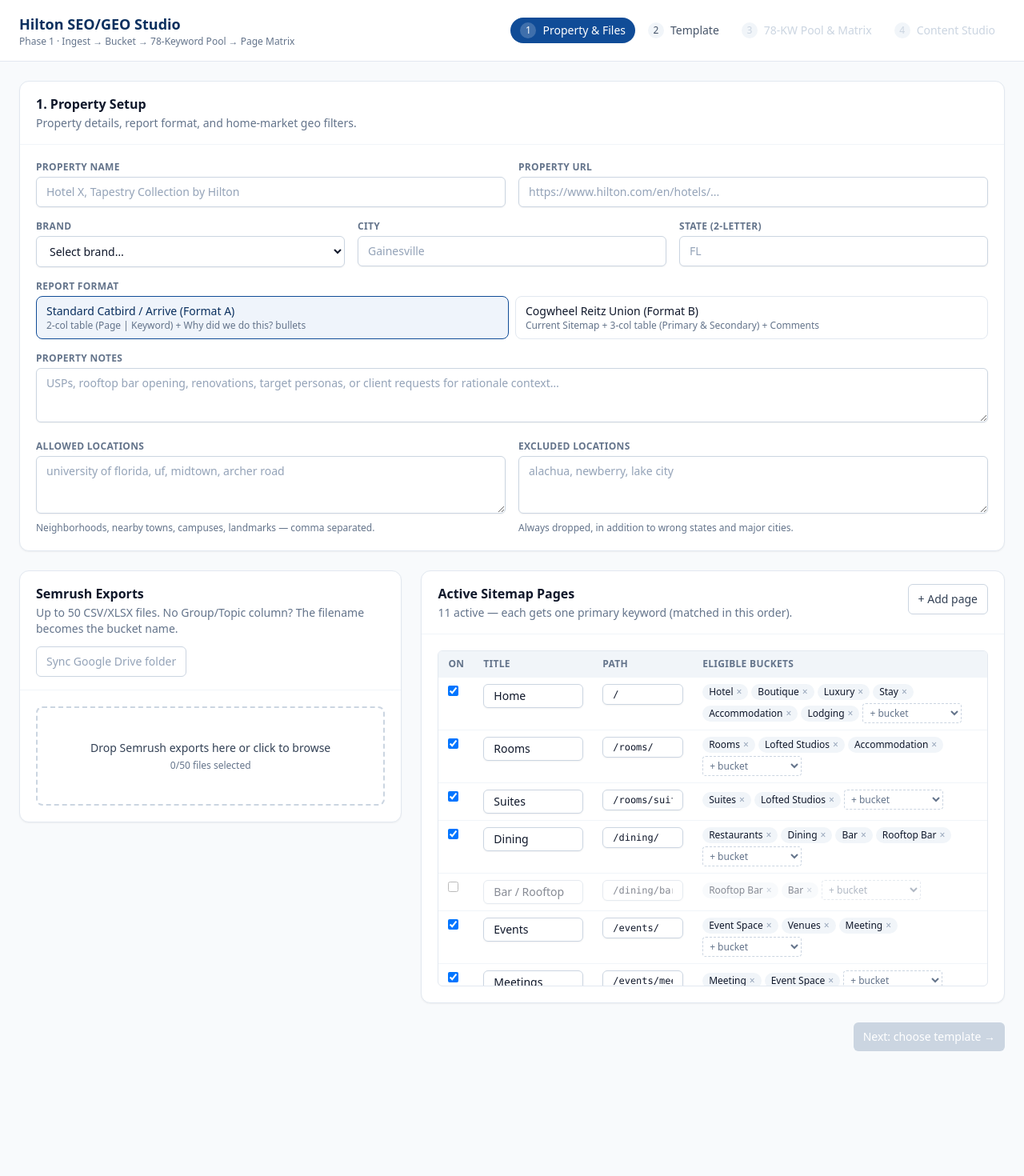
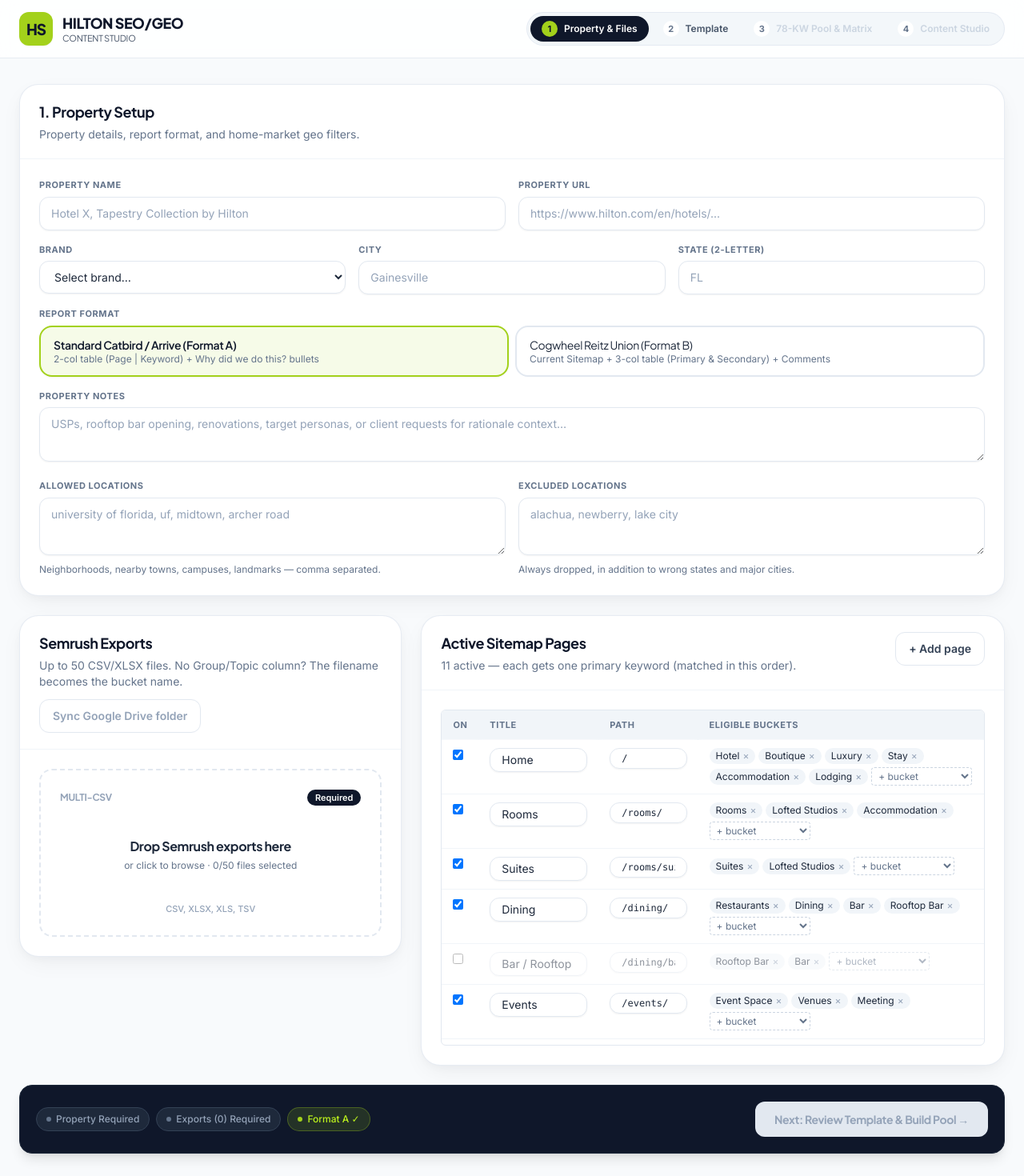
Before and after one commit to nurunnobejisan/Cogwheel-SEO-Templates, a Next.js app: page / in a window 1280 px wide. Shown: the top 1470 px of the page at 80% size. Before the commit the page ends 1338 px from the top, so only its background shows below. Built offline with nearby package versions, Linux system fonts and the light colour scheme.

Commit message:
feat: apply Razib Marketing studio visual theme & hospitality SEO exclusion rules

```diff
--- a/src/app/globals.css
+++ b/src/app/globals.css
@@ -3,20 +3,31 @@
 @tailwind utilities;
 
 body {
-  @apply bg-slate-50 text-slate-900 antialiased;
+  background-color: #f8fafc;
+}
+
+h1, h2, h3, .font-display {
+  font-family: var(--font-jakarta), system-ui, sans-serif;
+  letter-spacing: -0.025em;
+}
+
+.glass-nav {
+  background: rgba(255, 255, 255, 0.85);
+  backdrop-filter: blur(12px);
+  -webkit-backdrop-filter: blur(12px);
 }
 
 @layer components {
   .input {
-    @apply w-full rounded-md border border-slate-300 bg-white px-3 py-2 text-sm shadow-sm placeholder:text-slate-400 focus:border-hilton focus:outline-none focus:ring-2 focus:ring-hilton/20;
+    @apply w-full rounded-xl border border-slate-200 bg-white px-3.5 py-2.5 text-sm shadow-sm placeholder:text-slate-400 transition focus:border-brand focus:outline-none focus:ring-2 focus:ring-brand/25;
   }
   .label {
-    @apply mb-1 block text-xs font-semibold uppercase tracking-wide text-slate-500;
+    @apply mb-1.5 block text-[11px] font-bold uppercase tracking-wider text-slate-500;
   }
   .th {
-    @apply sticky top-0 z-10 bg-slate-100 px-3 py-2 text-left text-xs font-semibold uppercase tracking-wide text-slate-500;
+    @apply sticky top-0 z-10 bg-slate-100/95 px-3.5 py-2.5 text-left text-[11px] font-bold uppercase tracking-wider text-slate-500 backdrop-blur-sm;
   }
   .td {
-    @apply border-t border-slate-100 px-3 py-2 align-top text-sm;
+    @apply border-t border-slate-100 px-3.5 py-2.5 align-top text-sm;
   }
 }
--- a/src/app/layout.tsx
+++ b/src/app/layout.tsx
@@ -1,15 +1,19 @@
 import type { Metadata } from "next";
+import { Inter, Plus_Jakarta_Sans } from "next/font/google";
 import "./globals.css";
 
+const inter = Inter({ subsets: ["latin"], variable: "--font-inter" });
+const jakarta = Plus_Jakarta_Sans({ subsets: ["latin"], weight: ["400", "500", "600", "700", "800"], variable: "--font-jakarta" });
+
 export const metadata: Metadata = {
-  title: "Hilton SEO/GEO Studio",
+  title: "Hilton SEO/GEO Studio | Razib Marketing",
   description: "78-keyword pool builder, page-to-keyword approval matrix and Hilton content studio.",
 };
 
 export default function RootLayout({ children }: { children: React.ReactNode }) {
   return (
-    <html lang="en">
-      <body>{children}</body>
+    <html lang="en" className={`${inter.variable} ${jakarta.variable}`}>
+      <body className="font-sans text-slate-800 antialiased selection:bg-brand selection:text-slate-900">{children}</body>
     </html>
   );
 }
--- a/src/components/SetupStep.tsx
+++ b/src/components/SetupStep.tsx
@@ -60,21 +60,21 @@ export function PropertySetup({
             <button
               type="button"
               onClick={() => onTemplateChange("A")}
-              className={`rounded-lg border px-3 py-2 text-left text-sm transition ${
-                template === "A" ? "border-hilton bg-hilton-light/70 font-medium text-hilton-dark" : "border-slate-200 hover:border-slate-300"
+              className={`rounded-2xl border-2 px-4 py-3 text-left text-sm transition-all ${
+                template === "A" ? "border-brand bg-brand-50 font-semibold text-slate-900 shadow-sm" : "border-slate-200 hover:border-brand/60"
               }`}
             >
-              <div>Standard Catbird / Arrive (Format A)</div>
+              <div className="font-display">Standard Catbird / Arrive (Format A)</div>
               <div className="text-xs font-normal text-slate-500">2-col table (Page | Keyword) + Why did we do this? bullets</div>
             </button>
             <button
               type="button"
               onClick={() => onTemplateChange("B")}
-              className={`rounded-lg border px-3 py-2 text-left text-sm transition ${
-                template === "B" ? "border-hilton bg-hilton-light/70 font-medium text-hilton-dark" : "border-slate-200 hover:border-slate-300"
+              className={`rounded-2xl border-2 px-4 py-3 text-left text-sm transition-all ${
+                template === "B" ? "border-brand bg-brand-50 font-semibold text-slate-900 shadow-sm" : "border-slate-200 hover:border-brand/60"
               }`}
             >
-              <div>Cogwheel Reitz Union (Format B)</div>
+              <div className="font-display">Cogwheel Reitz Union (Format B)</div>
               <div className="text-xs font-normal text-slate-500">Current Sitemap + 3-col table (Primary &amp; Secondary) + Comments</div>
             </button>
           </div>
@@ -146,15 +146,28 @@ export function Dropzone({ files, onChange }: { files: File[]; onChange: (f: Fil
           setOver(false);
           addFiles(e.dataTransfer.files);
         }}
-        className={`flex cursor-pointer flex-col items-center justify-center rounded-lg border-2 border-dashed px-6 py-10 text-center transition ${
-          over ? "border-hilton bg-hilton-light" : "border-slate-300 hover:border-hilton/60"
+        className={`flex min-h-[210px] cursor-pointer flex-col justify-between rounded-2xl border-2 p-6 text-center transition-all duration-300 ${
+          files.length > 0
+            ? "border-brand bg-brand-50 shadow-md"
+            : over
+              ? "scale-[1.02] border-brand bg-brand-50/60 shadow-lg"
+              : "border-dashed border-slate-200 bg-white hover:-translate-y-1 hover:border-brand hover:shadow-card"
         }`}
       >
         <input type="file" multiple accept=".csv,.xlsx,.xls,.tsv" className="hidden" onChange={(e) => addFiles(e.target.files)} />
-        <div className="text-sm font-medium text-slate-700">Drop Semrush exports here or click to browse</div>
-        <div className="mt-1 text-xs text-slate-500">
-          {files.length}/{max} files selected
+        <div className="flex w-full items-center justify-between">
+          <span className="font-display text-xs font-bold uppercase tracking-wider text-slate-400">Multi-CSV</span>
+          <span className="rounded-full bg-slate-900 px-2.5 py-0.5 text-[11px] font-semibold text-white">Required</span>
         </div>
+        <div className="my-auto py-4">
+          <div className="font-display text-base font-bold text-slate-800">
+            {files.length > 0 ? `${files.length} export${files.length === 1 ? "" : "s"} ready` : "Drop Semrush exports here"}
+          </div>
+          <div className="mt-1 text-xs text-slate-500">
+            or click to browse · {files.length}/{max} files selected
+          </div>
+        </div>
+        <div className="text-[11px] font-medium text-slate-400">CSV, XLSX, XLS, TSV</div>
       </label>
       {files.length > 0 && (
         <ul className="mt-4 max-h-56 divide-y divide-slate-100 overflow-auto rounded-md border border-slate-200">
--- a/src/components/Studio.tsx
+++ b/src/components/Studio.tsx
@@ -176,15 +176,48 @@ export default function Studio() {
 
   const slug = (property.name || "property").toLowerCase().replace(/[^a-z0-9]+/g, "-");
 
+  function resetAll() {
+    setProperty(EMPTY_PROPERTY);
+    setPages(sitemap.pages as SitemapPage[]);
+    setFiles([]);
+    setTemplate("A");
+    setIngest(null);
+    setBucketed([]);
+    setSummary([]);
+    setState(null);
+    setBuiltFor(null);
+    setSavedRunId(null);
+    setReportDoc(null);
+    setError(null);
+    setNotice(null);
+    setStep(1);
+  }
+
+  const propReady = Boolean(property.name.trim() && property.city.trim() && property.state.trim().length === 2);
+
   return (
-    <div className="min-h-screen">
-      <header className="border-b border-slate-200 bg-white">
-        <div className="mx-auto flex max-w-7xl items-center justify-between px-6 py-4">
-          <div>
-            <h1 className="text-lg font-semibold text-hilton-dark">Hilton SEO/GEO Studio</h1>
-            <p className="text-xs text-slate-500">Phase 1 · Ingest → Bucket → 78-Keyword Pool → Page Matrix</p>
+    <div className="flex min-h-screen flex-col">
+      <header className="glass-nav sticky top-0 z-30 border-b border-slate-200/80">
+        <div className="mx-auto flex h-[72px] max-w-7xl items-center justify-between gap-4 px-6">
+          <div className="flex items-center gap-3">
+            <div
+              className="flex h-[42px] w-[42px] items-center justify-center rounded-xl bg-brand font-display text-[19px] font-black text-slate-900 shadow-sm"
+              style={{ letterSpacing: "-1px" }}
+            >
+              HS
             </div>
-          <nav className="flex items-center gap-1">
+            <div className="flex flex-col justify-center">
+              <span className="font-display text-[18px] font-black uppercase leading-none tracking-tight text-slate-900">
+                HILTON SEO/GEO
+              </span>
+              <span className="mt-1 font-display text-[11px] font-light uppercase leading-none tracking-[0.24em] text-slate-600">
+                CONTENT STUDIO
+              </span>
+            </div>
+          </div>
+
+          <div className="flex items-center gap-2">
+            <nav className="flex items-center gap-1 rounded-full border border-slate-200/80 bg-slate-100/80 p-1">
               {STEPS.map(([n, label]) => {
                 const enabled = n === 1 || n === 2 || (n === 3 && !!state) || (n === 4 && allApproved);
                 return (
@@ -192,20 +225,40 @@ export default function Studio() {
                     key={n}
                     disabled={!enabled}
                     onClick={() => setStep(n)}
-                  className={`flex items-center gap-2 rounded-full px-3 py-1.5 text-sm transition ${
-                    step === n ? "bg-hilton text-white" : enabled ? "text-slate-600 hover:bg-slate-100" : "text-slate-300"
+                    className={`flex items-center gap-2 rounded-full px-3.5 py-1.5 text-xs font-semibold transition-all ${
+                      step === n
+                        ? "bg-slate-900 text-white shadow-sm"
+                        : enabled
+                          ? "text-slate-600 hover:text-slate-900"
+                          : "text-slate-300"
                     }`}
                   >
-                  <span className={`flex h-5 w-5 items-center justify-center rounded-full text-xs ${step === n ? "bg-white/20" : "bg-slate-100"}`}>{n}</span>
+                    <span
+                      className={`flex h-5 w-5 items-center justify-center rounded-full text-[11px] font-bold ${
+                        step === n ? "bg-brand text-slate-900" : "bg-white text-slate-500"
+                      }`}
+                    >
+                      {n}
+                    </span>
                     <span className="hidden md:inline">{label}</span>
                   </button>
                 );
               })}
             </nav>
+            {(propReady || files.length > 0 || state) && (
+              <button
+                type="button"
+                onClick={resetAll}
+                className="rounded-xl border border-slate-200 bg-slate-100 px-3 py-2 text-xs font-semibold text-slate-600 transition-colors hover:border-rose-200 hover:bg-rose-50 hover:text-rose-600"
+              >
+                Reset All
+              </button>
+            )}
+          </div>
         </div>
       </header>
 
-      <main className="mx-auto max-w-7xl space-y-6 px-6 py-6">
+      <main className="mx-auto w-full max-w-7xl flex-grow space-y-6 px-6 py-8">
         {error && (
           <div className="flex items-start justify-between rounded-lg border border-red-200 bg-red-50 px-4 py-3 text-sm text-red-700">
             <span>{error}</span>
@@ -230,9 +283,23 @@ export default function Studio() {
                 <PagesEditor pages={pages} onChange={setPages} />
               </div>
             </div>
-            <div className="flex justify-end">
-              <Button onClick={() => setStep(2)} disabled={!setupValid}>
-                Next: choose template →
+            <div className="flex flex-col items-center justify-between gap-4 rounded-2xl border border-slate-800 bg-slate-900 p-5 shadow-lg lg:flex-row">
+              <div className="flex flex-wrap items-center gap-2 text-xs">
+                <span className={`inline-flex items-center gap-1.5 rounded-full border px-3 py-1.5 font-medium ${propReady ? "border-emerald-500/30 bg-emerald-500/15 text-emerald-300" : "border-slate-700 bg-slate-800 text-slate-400"}`}>
+                  <span className={`h-1.5 w-1.5 rounded-full ${propReady ? "bg-emerald-400" : "bg-slate-500"}`} />
+                  Property {propReady ? "✓" : "Required"}
+                </span>
+                <span className={`inline-flex items-center gap-1.5 rounded-full border px-3 py-1.5 font-medium ${files.length > 0 ? "border-emerald-500/30 bg-emerald-500/15 text-emerald-300" : "border-slate-700 bg-slate-800 text-slate-400"}`}>
+                  <span className={`h-1.5 w-1.5 rounded-full ${files.length > 0 ? "bg-emerald-400" : "bg-slate-500"}`} />
+                  Exports ({files.length}) {files.length > 0 ? "✓" : "Required"}
+                </span>
+                <span className="inline-flex items-center gap-1.5 rounded-full border border-brand/30 bg-brand/15 px-3 py-1.5 font-medium text-brand-light">
+                  <span className="h-1.5 w-1.5 rounded-full bg-brand" />
+                  Format {template} ✓
+                </span>
+              </div>
+              <Button onClick={() => setStep(2)} disabled={!setupValid} className="w-full lg:w-auto px-6 py-3">
+                Next: Review Template &amp; Build Pool →
               </Button>
             </div>
           </>
--- a/src/components/TemplateSelector.tsx
+++ b/src/components/TemplateSelector.tsx
@@ -16,11 +16,11 @@ export function TemplateSelector({ value, onChange }: { value: TemplateId; onCha
               key={id}
               type="button"
               onClick={() => onChange(id)}
-              className={`rounded-lg border-2 p-4 text-left transition ${selected ? "border-hilton bg-hilton-light/60" : "border-slate-200 hover:border-slate-300"}`}
+              className={`rounded-2xl border-2 p-5 text-left transition-all ${selected ? "border-brand bg-brand-50 shadow-sm" : "border-slate-200 hover:border-brand/60"}`}
             >
               <div className="flex items-center justify-between">
-                <div className="font-semibold">{t.name}</div>
-                <span className={`h-4 w-4 rounded-full border-2 ${selected ? "border-hilton bg-hilton" : "border-slate-300"}`} />
+                <div className="font-display font-bold text-slate-900">{t.name}</div>
+                <span className={`h-4 w-4 rounded-full border-2 ${selected ? "border-slate-900 bg-brand" : "border-slate-300"}`} />
               </div>
               <div className="text-xs text-slate-500">{t.clients}</div>
               <p className="mt-2 text-sm text-slate-600">{t.description}</p>
--- a/src/components/ui.tsx
+++ b/src/components/ui.tsx
@@ -11,17 +11,17 @@ export function Card({ title, subtitle, actions, children, className = "" }: {
   className?: string;
 }) {
   return (
-    <section className={`rounded-xl border border-slate-200 bg-white shadow-sm ${className}`}>
+    <section className={`rounded-3xl border border-slate-200/80 bg-white shadow-card ${className}`}>
       {(title || actions) && (
-        <header className="flex flex-wrap items-start justify-between gap-3 border-b border-slate-100 px-5 py-4">
+        <header className="flex flex-wrap items-start justify-between gap-3 border-b border-slate-100 px-6 py-5">
           <div>
-            {title && <h2 className="text-base font-semibold text-slate-900">{title}</h2>}
-            {subtitle && <p className="mt-0.5 text-sm text-slate-500">{subtitle}</p>}
+            {title && <h2 className="font-display text-lg font-bold text-slate-900">{title}</h2>}
+            {subtitle && <p className="mt-1 text-sm text-slate-500">{subtitle}</p>}
           </div>
           {actions && <div className="flex flex-wrap items-center gap-2">{actions}</div>}
         </header>
       )}
-      <div className="p-5">{children}</div>
+      <div className="p-6">{children}</div>
     </section>
   );
 }
@@ -30,26 +30,26 @@ type Variant = "primary" | "secondary" | "ghost" | "danger";
 
 export function Button({ variant = "primary", className = "", ...props }: ButtonHTMLAttributes<HTMLButtonElement> & { variant?: Variant }) {
   const styles: Record<Variant, string> = {
-    primary: "bg-hilton text-white hover:bg-hilton-dark disabled:bg-slate-300",
-    secondary: "border border-slate-300 bg-white text-slate-700 hover:bg-slate-50 disabled:text-slate-400",
-    ghost: "text-slate-600 hover:bg-slate-100 disabled:text-slate-300",
-    danger: "text-red-600 hover:bg-red-50",
+    primary: "bg-brand text-slate-900 font-display font-bold hover:bg-brand-light shadow-glow hover:-translate-y-0.5 active:translate-y-0 disabled:bg-slate-200 disabled:text-slate-400 disabled:shadow-none disabled:translate-y-0",
+    secondary: "border border-slate-200 bg-white text-slate-700 font-semibold hover:border-slate-300 hover:bg-slate-50 disabled:text-slate-400",
+    ghost: "text-slate-600 font-medium hover:bg-slate-100 disabled:text-slate-300",
+    danger: "text-rose-600 font-medium hover:bg-rose-50",
   };
   return (
     <button
       type="button"
-      className={`inline-flex items-center justify-center gap-1.5 rounded-md px-3 py-2 text-sm font-medium transition disabled:cursor-not-allowed ${styles[variant]} ${className}`}
+      className={`inline-flex items-center justify-center gap-2 rounded-xl px-4 py-2.5 text-sm transition-all duration-200 disabled:cursor-not-allowed ${styles[variant]} ${className}`}
       {...props}
     />
   );
 }
 
 export function Stat({ label, value, tone = "default" }: { label: string; value: ReactNode; tone?: "default" | "good" | "warn" }) {
-  const color = tone === "good" ? "text-emerald-600" : tone === "warn" ? "text-amber-600" : "text-slate-900";
+  const color = tone === "good" ? "text-brand-dark" : tone === "warn" ? "text-amber-600" : "text-slate-900";
   return (
-    <div className="rounded-lg border border-slate-200 bg-white px-4 py-3">
-      <div className="text-xs font-medium uppercase tracking-wide text-slate-500">{label}</div>
-      <div className={`mt-1 text-xl font-semibold tabular-nums ${color}`}>{value}</div>
+    <div className="rounded-2xl border border-slate-200/80 bg-white px-4 py-3.5 shadow-sm">
+      <div className="text-[11px] font-bold uppercase tracking-wider text-slate-400">{label}</div>
+      <div className={`mt-1 font-display text-xl font-extrabold tabular-nums ${color}`}>{value}</div>
     </div>
   );
 }
@@ -58,16 +58,16 @@ const FLAG_STYLES: Record<KeywordFlag, { label: string; cls: string; title: stri
   "kd-na": { label: "KD N/A", cls: "bg-slate-100 text-slate-600", title: "KD was N/A in the source export" },
   "low-sv-exception": { label: "Low-SV exception", cls: "bg-sky-100 text-sky-700", title: "SV < 10 kept: KD < 20 local venue demand generator" },
   "kd-unknown": { label: "KD unknown", cls: "bg-amber-100 text-amber-800", title: "Primary has no KD — verify before approving" },
-  "kd-exception": { label: "KD ≥ 45", cls: "bg-red-100 text-red-700", title: "No KD < 45 candidate — high-difficulty exception requires approval" },
+  "kd-exception": { label: "KD ≥ 45", cls: "bg-rose-100 text-rose-700", title: "No KD < 45 candidate — high-difficulty exception requires approval" },
   "high-sv-exception-available": { label: "High-SV exception", cls: "bg-violet-100 text-violet-700", title: "A KD ≥ 45 keyword with much higher volume is available" },
-  "no-candidates": { label: "No candidates", cls: "bg-red-100 text-red-700", title: "No keywords in this page's buckets" },
-  "manual-override": { label: "Edited", cls: "bg-hilton-light text-hilton", title: "Manually changed at checkpoint" },
+  "no-candidates": { label: "No candidates", cls: "bg-rose-100 text-rose-700", title: "No keywords in this page's buckets" },
+  "manual-override": { label: "Edited", cls: "bg-brand-100 text-slate-900", title: "Manually changed at checkpoint" },
 };
 
 export function FlagBadge({ flag }: { flag: KeywordFlag }) {
   const s = FLAG_STYLES[flag];
   return (
-    <span title={s.title} className={`inline-flex items-center rounded-full px-2 py-0.5 text-[11px] font-medium ${s.cls}`}>
+    <span title={s.title} className={`inline-flex items-center rounded-full px-2.5 py-0.5 text-[11px] font-semibold ${s.cls}`}>
       {s.label}
     </span>
   );
@@ -75,10 +75,10 @@ export function FlagBadge({ flag }: { flag: KeywordFlag }) {
 
 export function KdPill({ kd, max = 45 }: { kd: number | null; max?: number }) {
   if (kd === null) return <span className="text-xs text-slate-400">N/A</span>;
-  const cls = kd < 30 ? "text-emerald-700" : kd < max ? "text-amber-700" : "text-red-700 font-semibold";
+  const cls = kd < 30 ? "text-emerald-700 font-medium" : kd < max ? "text-amber-700 font-medium" : "text-rose-700 font-semibold";
   return <span className={`tabular-nums ${cls}`}>{kd}</span>;
 }
 
 export function Spinner() {
-  return <span className="inline-block h-4 w-4 animate-spin rounded-full border-2 border-white/40 border-t-white" />;
+  return <span className="inline-block h-4 w-4 animate-spin rounded-full border-2 border-slate-900/30 border-t-slate-900" />;
 }
--- a/tailwind.config.ts
+++ b/tailwind.config.ts
@@ -5,7 +5,22 @@ const config: Config = {
   theme: {
     extend: {
       colors: {
+        brand: {
+          DEFAULT: "#a3d11b",
+          dark: "#8dba16",
+          light: "#bcf21d",
+          50: "#f6fbe8",
+          100: "#eaf6c8",
+        },
         hilton: { DEFAULT: "#104c97", dark: "#0a2f5e", light: "#e8f0fa" },
+      },
+      fontFamily: {
+        sans: ["var(--font-inter)", "system-ui", "sans-serif"],
+        display: ["var(--font-jakarta)", "system-ui", "sans-serif"],
+      },
+      boxShadow: {
+        glow: "0 0 40px -10px rgba(163, 209, 27, 0.45)",
+        card: "0 10px 30px -5px rgba(15, 23, 42, 0.06), 0 4px 12px -2px rgba(15, 23, 42, 0.03)",
       },
     },
   },
```
Also changed, not shown: src/config/geo.ts (+29 -0 lines), src/lib/engine/ingest.ts (+29 -1 lines). Lines whose indentation alone changed are shown as unchanged.
